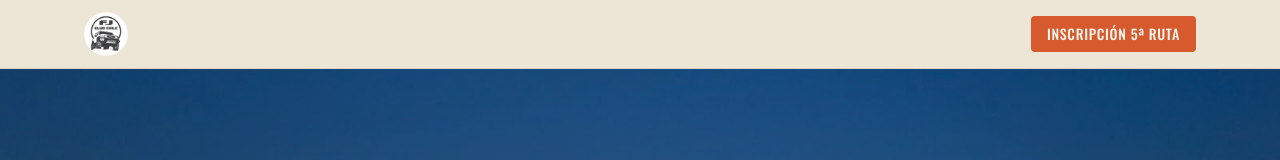
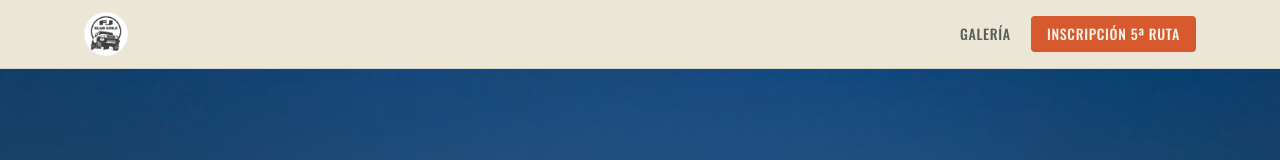
Before and after one commit to bgalvezchile/fjclubchile, a Next.js app: page / in a window 1280 px wide. Shown: the top 160 px of the page. Built offline with nearby package versions, Linux system fonts and the light colour scheme.

Commit message:
Agregar link a Galeria en el menu

```diff
--- a/src/components/NavBar.tsx
+++ b/src/components/NavBar.tsx
@@ -16,6 +16,13 @@ export default function NavBar() {
           />
         </Link>
 
+        <div className="flex items-center gap-5">
+          <Link
+            href="/galeria"
+            className="font-display text-sm font-medium uppercase tracking-wider text-ink/70 transition-colors hover:text-rust"
+          >
+            Galería
+          </Link>
           <Link
             href="/ruta5"
             className="rounded-sm bg-rust px-4 py-2 font-display text-sm font-medium uppercase tracking-wider text-bone transition-colors hover:bg-rust-dark"
@@ -23,6 +30,7 @@ export default function NavBar() {
             Inscripción 5ª Ruta
           </Link>
         </div>
+      </div>
     </header>
   );
 }
```
Lines whose indentation alone changed are shown as unchanged.
